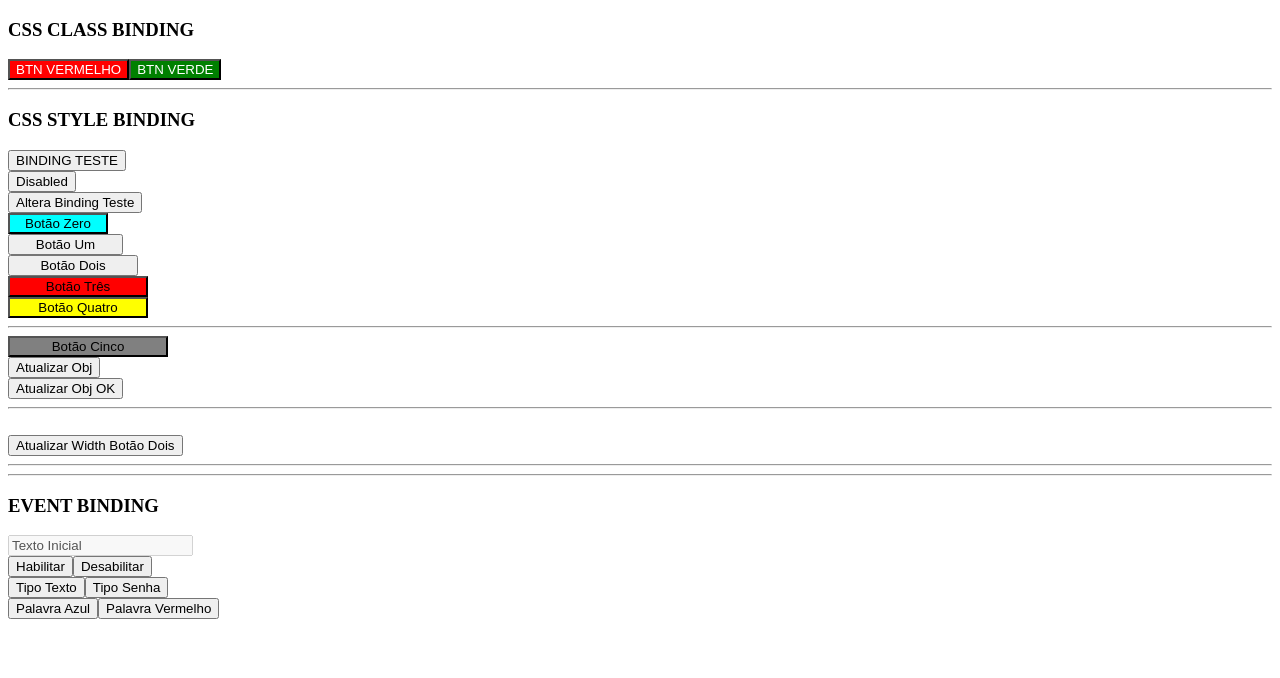
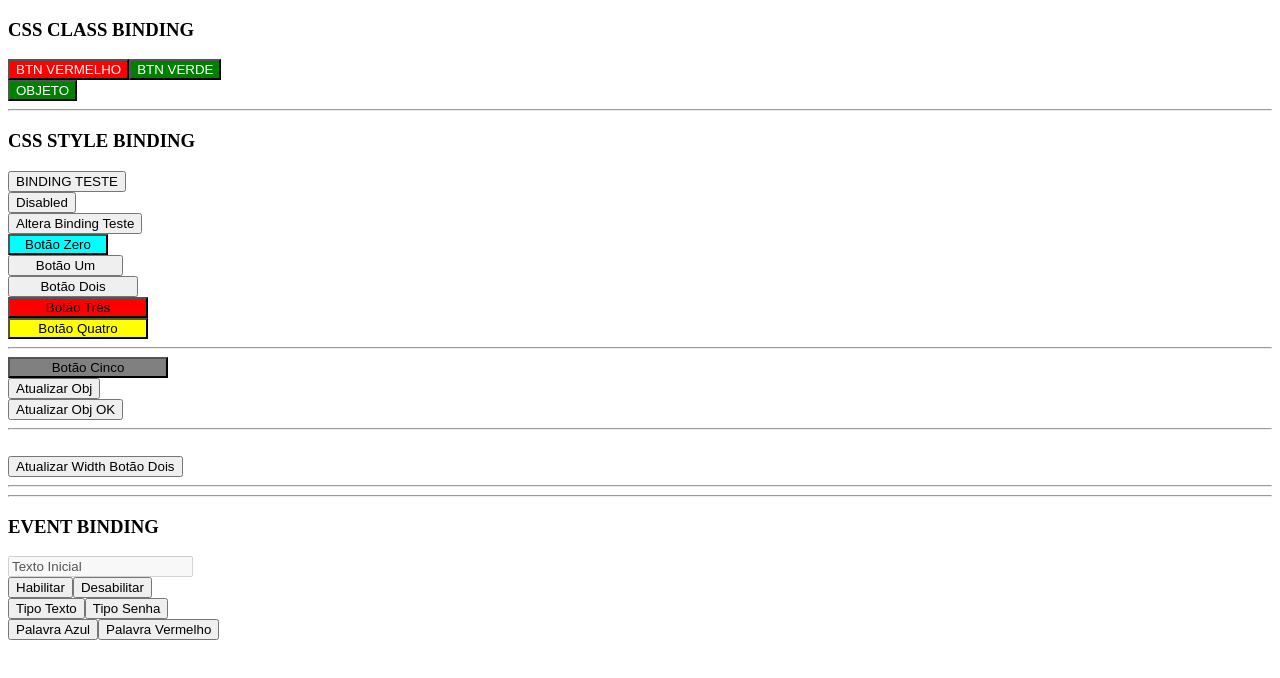
Before and after one commit to danilovalerio/BindingsDiretivasTemplatesDecorators, an Angular app: page / in a window 1280 px wide. Shown: the top 678 px of the page. Built offline with nearby package versions, Linux system fonts and the light colour scheme.

Commit message:
CSS CLASS BINDING

```diff
--- a/src/app/attribute-binding-css-class/attribute-binding-css-class.component.html
+++ b/src/app/attribute-binding-css-class/attribute-binding-css-class.component.html
@@ -1,3 +1,16 @@
 <h3>CSS CLASS BINDING</h3>
-<button [class.red-button]="true">BTN VERMELHO</button>
-<button [class.green-button]="true">BTN VERDE</button>
+<button [class.red-button]="isRedButton" (click)="isGreen = false">
+  BTN VERMELHO
+</button>
+<button [class.green-button]="true" (click)="isGreen = true">BTN VERDE</button>
+<br />
+<!-- Modo mais usado -->
+<button
+  [class]="{
+  'red-button': !isGreen,
+  'green-button': isGreen,
+}"
+>
+  OBJETO
+</button>
+<br />
--- a/src/app/attribute-binding-css-class/attribute-binding-css-class.component.ts
+++ b/src/app/attribute-binding-css-class/attribute-binding-css-class.component.ts
@@ -1,10 +1,16 @@
-import { Component } from '@angular/core';
+import { Component, OnInit, Renderer2 } from '@angular/core';
 
 @Component({
   selector: 'app-attribute-binding-css-class',
   templateUrl: './attribute-binding-css-class.component.html',
-  styleUrl: './attribute-binding-css-class.component.scss'
+  styleUrl: './attribute-binding-css-class.component.scss',
 })
-export class AttributeBindingCssClassComponent {
+export class AttributeBindingCssClassComponent implements OnInit {
+  ngOnInit(): void {}
 
+  isRedButton = true;
+  isGreen = true;
+  isRed = true;
+
+  isRedProp = true;
 }
```
